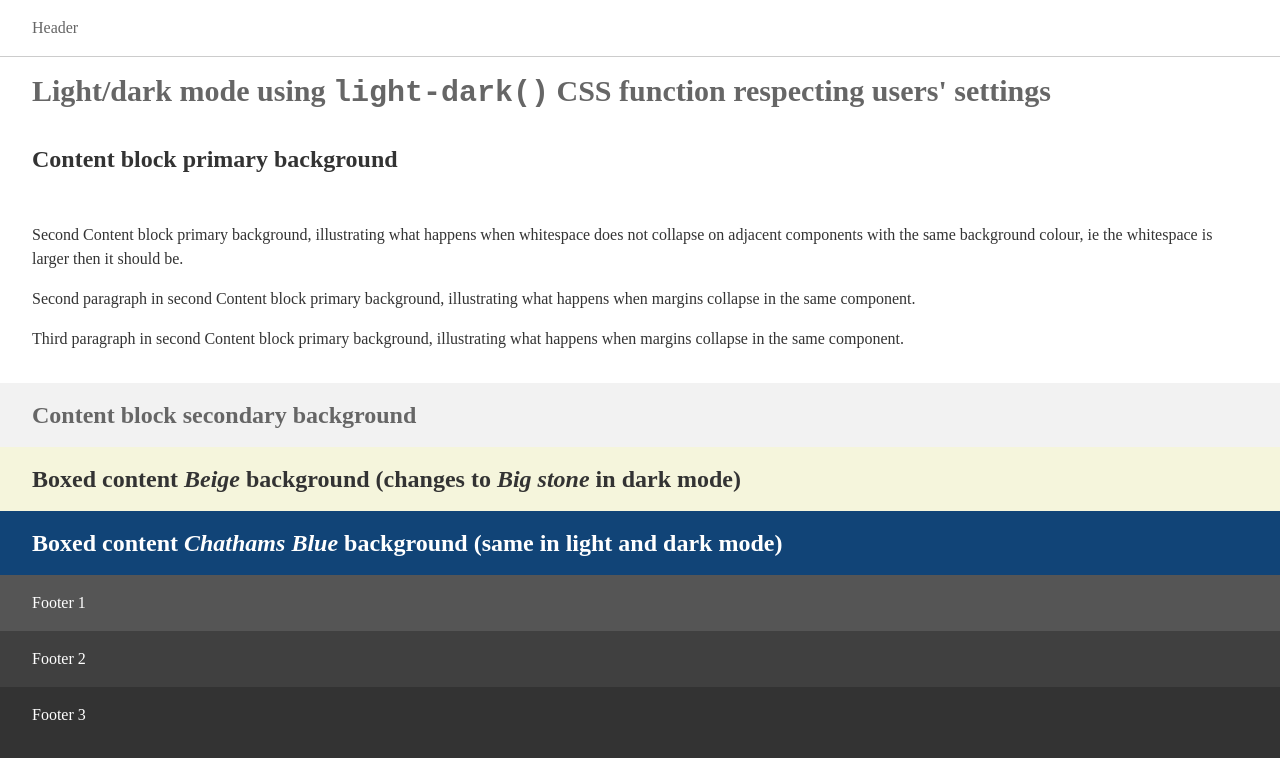
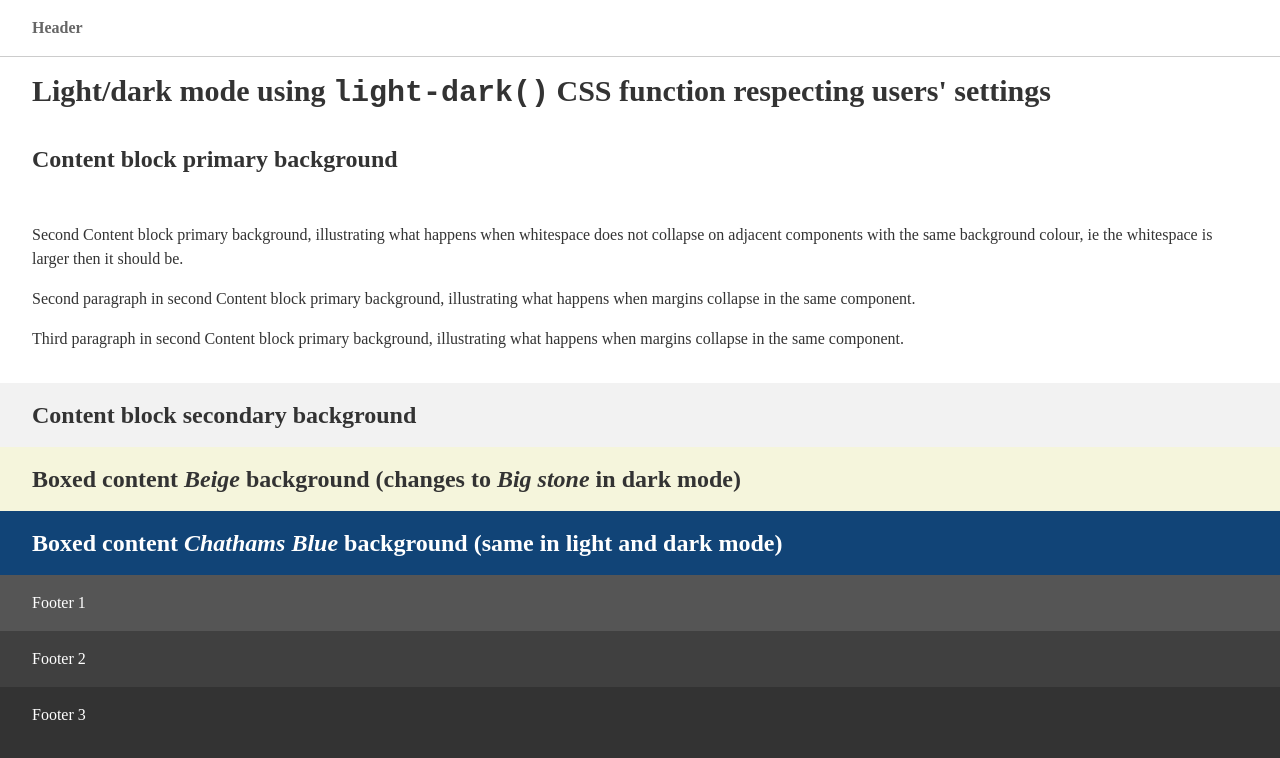
Before and after one commit to zzcgulm/light-dark-mode-using-tailwind-css-with-light-dark-css-color-function, a website: page src/index.html in a window 1280 px wide. Drawn offline with Linux system fonts and the light colour scheme.

Commit message:
Fixes bugs in demo of light-dark(); updates config to suit.

```diff
--- a/src/index.html
+++ b/src/index.html
@@ -11,12 +11,12 @@
 
 <body class="m-[unset] text-white bg-mineShaft">
   <header
-    class="px-[32px] py-4 text-base text-lightBgSecondaryColour bg-lightBgPrimaryBackground border-lightBgPrimaryBorder border-solid border-t-0 border-x-0 border-b">
+    class="px-[32px] py-4 text-base font-bold text-lightBgSecondaryColour bg-lightBgPrimaryBackground border-lightBgPrimaryBorder border-solid border-t-0 border-x-0 border-b">
     Header
   </header>
   <!-- If we add the primary background colour to `<main>` then we can handle non-collapsing whitespace better? -->
   <main class="text-lightBgSecondaryColour bg-lightBgPrimaryBackground">
-    <div class="px-[32px] py-4 text-lightBgSecondaryColour bg-lightBgPrimaryBackground">
+    <div class="px-[32px] py-4 text-lightBgPrimaryColour bg-lightBgPrimaryBackground">
       <h1 class="my-[unset] text-3xl">Light/dark mode using <code>light-dark()</code> CSS <code><color></code> function
         respecting users' settings</h1>
     </div>
@@ -38,7 +38,7 @@
         illustrating what happens when margins collapse in the same component.
       </p>
     </div>
-    <div class="px-[32px] py-4 text-lightBgSecondaryColour bg-lightBgSecondaryBackground">
+    <div class="px-[32px] py-4 text-lightBgPrimaryColour bg-lightBgSecondaryBackground">
       <h2 class="my-[unset] text-2xl">Content block secondary background</h2>
     </div>
     <div class="px-[32px] py-4 text-lightBgPrimaryColour bg-beigeBgBackground">
--- a/tailwind.config.js
+++ b/tailwind.config.js
@@ -21,7 +21,6 @@ module.exports = {
 
       lightBgPrimaryColour: "var(--light-bg-primary-colour)",
       lightBgSecondaryColour: "var(--light-bg-secondary-colour)",
-      lightBgSecondaryColour: "var(--light-bg-secondary-colour)",
       lightBgPrimaryBackground: "var(--light-bg-primary-background)",
       lightBgSecondaryBackground: "var(--light-bg-secondary-background)",
       lightBgPrimaryBorder: "var(--light-bg-primary-border)",
```
Also changed, not shown: src/output.css.
